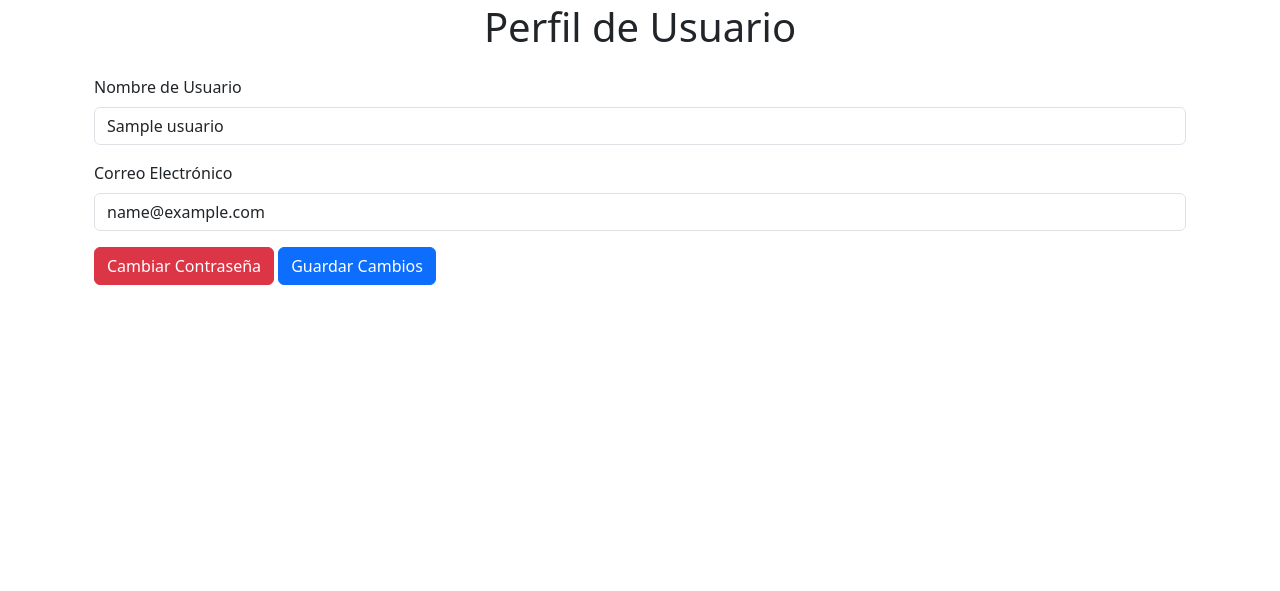
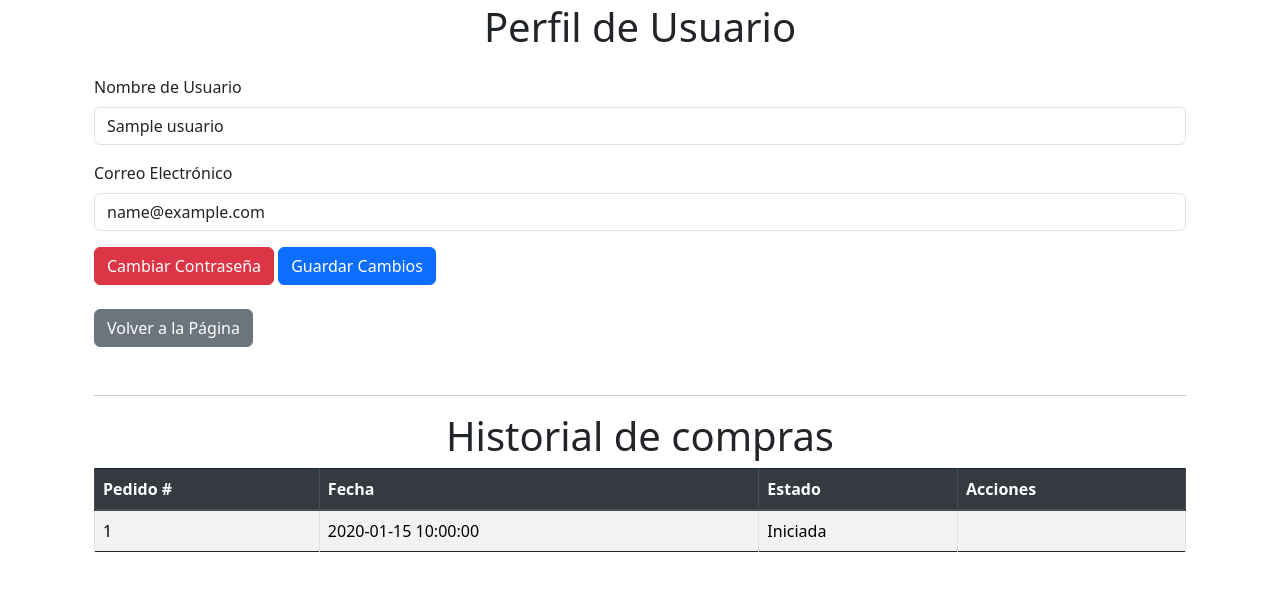
Before and after one commit to FedeU18/TPF-PWD, a PHP site: page /Vista/perfil/index.php in a window 1280 px wide. Shown: the part 140-731 px from the top of the page. Run offline with PHP 8.4, Linux system fonts and the light colour scheme; the visitor is signed in with stand-in values (Sample User, id 1); tables that the repository leaves empty hold one stand-in row (values such as "Sample post").

Commit message:
Implementacion de tablas para ver las compras en el perfil, tareas pendientes

```diff
--- a/Vista/perfil/index.php
+++ b/Vista/perfil/index.php
@@ -4,7 +4,11 @@ include_once "../../config.php";
 include_once "../../estructura/headerSeguro.php";
 $idUsuario = $session->getUsuario();
 $objUsuario = new ABMUsuario();
+$objCompras = new ABMCompra();
+$objEstadoCompras = new ABMCompraEstado();
 $usuario = $objUsuario->buscar(['idusuario' => $idUsuario]);
+
+$compras = $objEstadoCompras->buscar(['idusuario' => $idUsuario]);
 
 
 
@@ -47,15 +51,7 @@ $usuario = $usuario[0];
     <input type="email" class="form-control" id="usmail" name="usmail" value="<?= htmlspecialchars($usuario->getusmail()); ?>" required>
   </div>
 
-  <!-- <div class="mb-3">
-    <label for="uspass_actual" class="form-label">Contraseña Actual</label>
-    <input type="password" class="form-control" id="uspass_actual" name="uspass_actual" placeholder="Ingrese su contraseña actual para cambiar contraseña">
-  </div>
 
-  <div class="mb-3">
-    <label for="uspass" class="form-label">Nueva Contraseña</label>
-    <input type="password" class="form-control" id="uspass" name="uspass" placeholder="Deje en blanco si no desea cambiarla">
-  </div> -->
 
   <a href="cambioContraseña.php" class="btn btn-danger">Cambiar Contraseña</a>
 
@@ -64,8 +60,66 @@ $usuario = $usuario[0];
 </form>
 
 
+      <!-- <hr class="mt-4"> -->
+       <br>
+      <a href="../productos/productos.php" class="btn btn-secondary">Volver a la Página</a>
+  </div>
 
+<div class="container mt-5">
+<hr class="mt-4">
+  <h1 class="text-center">Historial de compras</h1>
+  <div class="table-responsive">
+    <table class="table table-striped table-bordered table-hover">
+      <thead class="thead-dark">
+        <tr>
+          <th scope="col">Pedido #</th>
+          <th scope="col">Fecha</th>
+          <th scope="col">Estado</th>
+          <!-- <th scope="col">Total</th> -->
+          <th scope="col">Acciones</th>
+        </tr>
+      </thead>
+      <tbody>
+    <?php
+
+
+
+    if(count($compras) > 0){
+        foreach($compras as $compra) {
+
+            echo '<tr>';
+            echo '<td>' . $compra->getidcompra() . '</td>';
+            echo '<td>' . $compra->getcefechaini() . '</td>';
+            if($compra->getidcompraestadotipo() == 1){
+
+              echo '<td>' . "Iniciada". '</td>';
+            }else if($compra->getidcompraestadotipo() == 2){
+
+              echo '<td>' . "Aceptada". '</td>';
+            }else if($compra->getidcompraestadotipo() == 3){
+              echo '<td>' . "Enviada". '</td>';
+
+            }else if($compra->getidcompraestadotipo() == 4){
+              echo '<td>' . "Cancelada". '</td>';
+
+            }
+            // echo '<td>' . $compra->getTotal() . '</td>';
+            echo '<td>';
+            // echo '<a class="btn btn-primary btn-sm" role="button" href="./editar.php?editar=editar&idusuario=' . $compra->getidusuario() . '">Roles</a>';
+            //boton deshab solo si el user esta habilitado
+
+            echo '</td>';
+            echo '</tr>';
+        }
+    } else {
+        echo '<tr><td colspan="5" class="text-center text-muted">No se encontraron usuarios.</td></tr>';
+    }
+    ?>
+</tbody>
+    </table>
   </div>
+
+</div>
 </body>
 
 </html>
--- a/Vista/usersAdmin/listaUsers.php
+++ b/Vista/usersAdmin/listaUsers.php
@@ -4,8 +4,8 @@ include_once "../../config.php";
 include_once("../../estructura/headerSeguro.php");
 $datos = data_submitted();
 
-$obj = new ABMUsuario();
-$lista = $obj->buscar(null);
+  $obj = new ABMUsuario();
+  $lista = $obj->buscar(null);
 
 ?>
 <div class="container mt-5">
```
Also changed, not shown: 1 other file.
